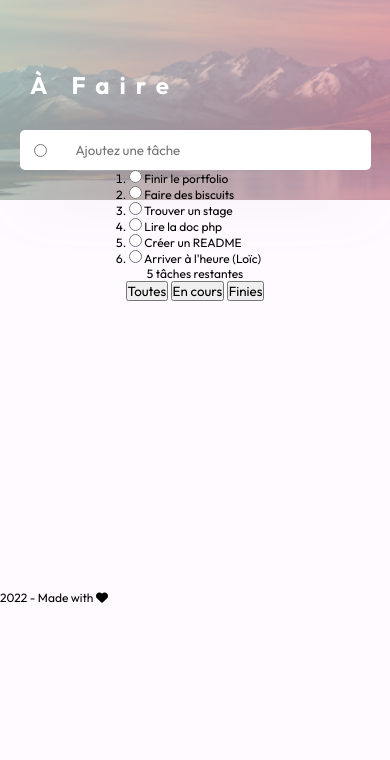
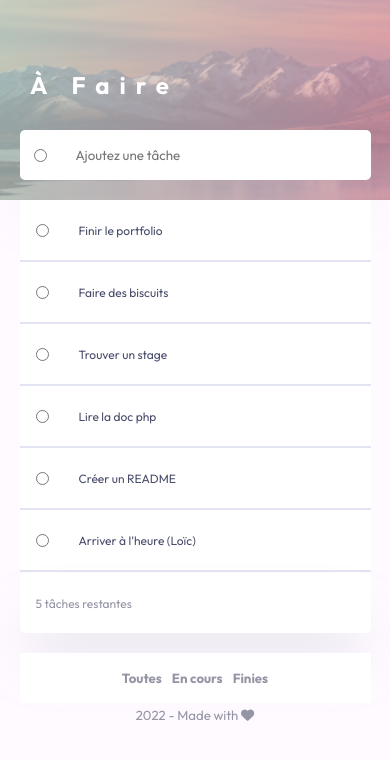
Before and after one commit to AdrienSoriano/Todo_list, a PHP site: page / in a window 390 px wide. Shown: the top 760 px of the page. Run offline with PHP 8.4, Linux system fonts and the light colour scheme; some libraries are stand-ins or nearby versions.

Commit message:
[UP]
Intégration des listes partie mobile.

```diff
--- a/index.php
+++ b/index.php
@@ -27,14 +27,18 @@
             <input type="text" placeholder="Ajoutez une tâche">
         </div>
         <ol>
-            <li><input type="radio"> Finir le portfolio</li>
-            <li><input type="radio"> Faire des biscuits</li>
-            <li><input type="radio"> Trouver un stage</li>
-            <li><input type="radio"> Lire la doc php</li>
-            <li><input type="radio"> Créer un README</li>
-            <li><input type="radio"> Arriver à l'heure (Loïc)</li>
+            <li><input type="radio"><p>Finir le portfolio</p></li>
+            <li><input type="radio"><p>Faire des biscuits</p></li>
+            <li><input type="radio"><p>Trouver un stage</p></li>
+            <li><input type="radio"><p>Lire la doc php</p></li>
+            <li><input type="radio"><p>Créer un README</p></li>
+            <li><input type="radio"><p>Arriver à l'heure (Loïc)</p></li>
         </ol>
-        <p>5 tâches restantes</p>
+    </section>
+    <section>
+        <div>
+            <p>5 tâches restantes</p>
+        </div>
         <div>
             <button>Toutes</button>
             <button>En cours</button>
--- a/style.css
+++ b/style.css
@@ -31,7 +31,7 @@ h1{
     position: absolute;
     top: 70px;
 }
-section{
+section:nth-of-type(1){
     position: absolute;
     top: 130px;
     width: 100%;
@@ -45,7 +45,7 @@ div:nth-of-type(1){
     display: flex;
     justify-content: space-around;
     align-items: center;
-    height: 40px;
+    height: 50px;
     box-shadow: 0px 35px 50px -15px rgba(194, 195, 214, 0.5);
     border-radius: 5px;
 }
@@ -54,8 +54,72 @@ div:nth-of-type(1) input:nth-last-of-type(1){
     outline: none;
     border: none;
 }
+ol{
+    list-style: none;
+    width: 100%;
+    display: flex;
+    flex-direction: column;
+    align-items: center;
+    margin-top: 20px;
+}
+li{
+    background-color: #fff;
+    width: 90%;
+    display: flex;
+    justify-content: start;
+    height: 60px;
+    align-items: center;
+    color: #494C6B;
+    font-size: 1rem;
+    border-bottom: solid 2px #E3E4F1;
+}
+li input{
+    margin-left: 16px;
+}
+li p{
+    margin-left: 30px;
+}
+section:nth-of-type(2){
+    position: absolute;
+    top: 573px;
+    width: 100%;
+    display: flex;
+    flex-direction: column;
+    align-items: center;
+}
+section:nth-of-type(2) div:nth-of-type(1){
+    display: flex;
+    justify-content: start;
+    height: 60px;
+}
+section:nth-of-type(2) div p{
+    color: #9495A5;
+    font-size: 1rem;
+    margin-left: 16px;
+}
+section:nth-of-type(2) div:nth-child(2){
+    background-color: #fff;
+    width: 90%;
+    display: flex;
+    justify-content: center;
+    margin-top: 20px;
+    height: 50px;
+}
+section:nth-of-type(2) div:nth-child(2) button{
+    padding: 5px;
+    outline: none;
+    border: none;
+    background: transparent;
+    color: #9495A5;
+    font-weight: bold;
+    font-size: 1.1rem;
+}
 footer{
-    margin-top: 100%;
+    display: flex;
+    justify-content: center;
+    margin-top: 130%;
+    font-size: 1.1rem;
+    color: #9495A5;
 }
 
 @media screen and (min-width: 1200px) {
```
